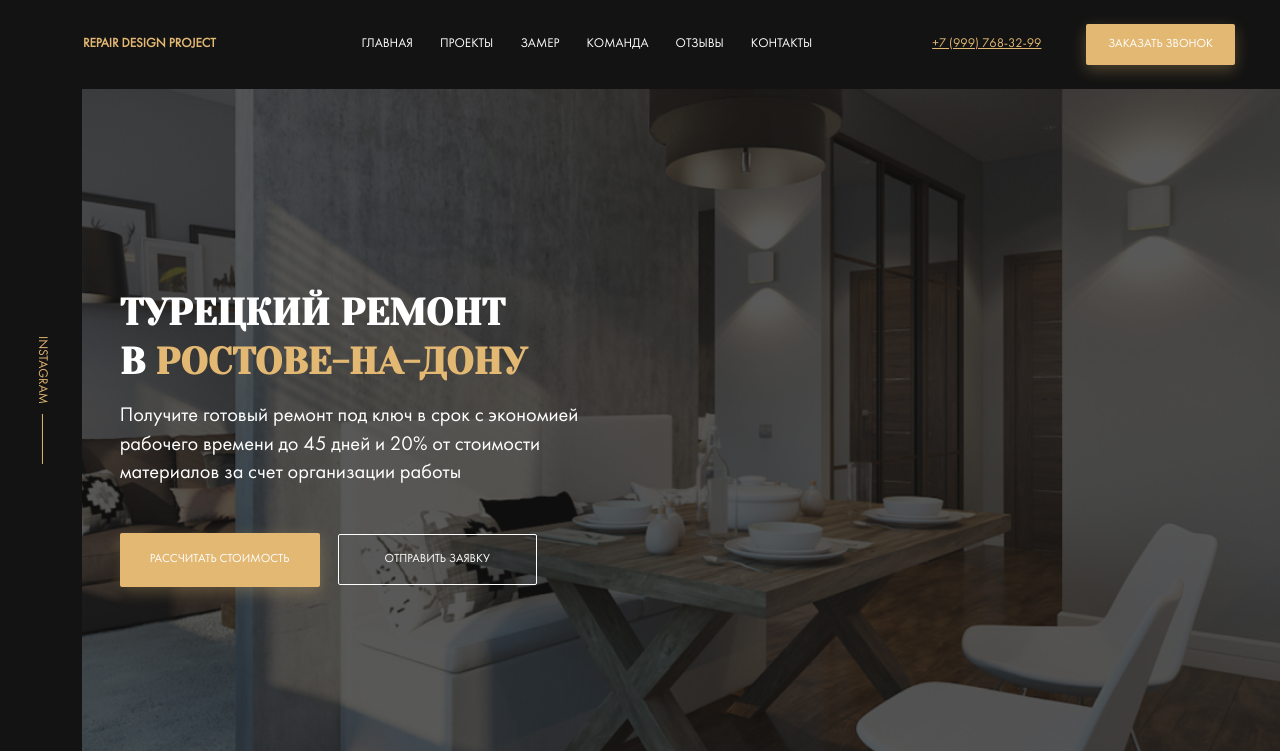
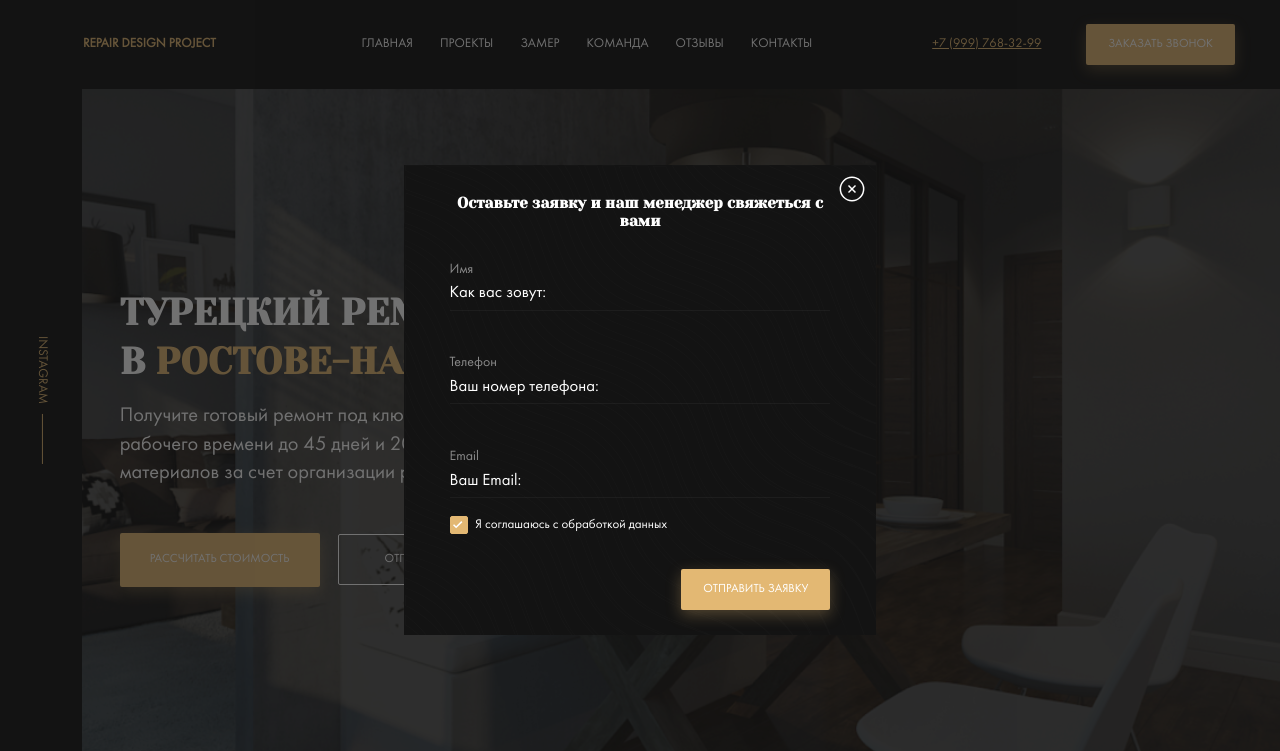
Before and after one commit to IllyaLotvin/RepairDesign, a website: page index.html in a window 1280 px wide. Shown: the top 751 px of the page. Drawn offline with Linux system fonts and the light colour scheme; files whose address does not match are found by name.

Commit message:
feat: add modal dialoge

```diff
--- a/index.html
+++ b/index.html
@@ -224,5 +224,24 @@
       </section>
       <!-- /.section design -->
     </main>
+    <div class="modal">
+      <div class="modal__dialog">
+        <button class="modal__close"></button>
+        <h3 class="modal__title">Оставьте заявку и наш менеджер свяжеться с вами</h3>
+        <form action="#" class="form modal__form">
+          <label for="user-name" class="label form__label label--light">Имя</label>
+          <input type="text" class="input  modal__input" id="user-name" placeholder="Как вас зовут:">
+          <label for="user-phone" class="label form__label label--light">Телефон</label>
+          <input type="tel" class="input modal__input" id="user-phone" placeholder="Ваш номер телефона:">
+          <label for="user-email" class="label form__label label--light">Email</label>
+          <input type="email" class="input modal__input" id= "user-email" placeholder="Ваш Email:">
+          <div class="policy modal__policy">
+            <input type="checkbox" name="policy-checkbox" class="policy__checkbox" id="policy-checkbox" checked>
+            <label for="policy-checkbox" class="policy__label">Я соглашаюсь с обработкой данных</label>
+          </div>
+          <button class="button button--primary modal__button">Отправить заявку</button>
+        </form>
+      </div>
+    </div>
   </body>
 </html>
--- a/sass/_interface.sass
+++ b/sass/_interface.sass
@@ -23,3 +23,36 @@
 
 .hero__primary
     padding: 20px 30px
+.label
+    font-size: 1.07rem
+    &--light
+        color: rgba($white, 0.5)
+.input
+    border: none
+    border-bottom: 1px solid rgba(54, 54, 54, 0.3)
+    background-color: transparent
+    font-size: 1.285rem
+    color: $white
+    padding: 0.5rem 0
+    &::placeholder
+        color: $white
+.policy
+
+    &__checkbox
+        opacity: 0
+        visibility: hidden
+        &:checked +
+            .policy__label
+                &::before
+                    background: $primary url('../img/galya.svg') no-repeat center / 0.8rem
+    &__label
+        display: flex
+        align-items: center
+        cursor: pointer
+        &::before
+            content: ' '
+            width: 18px
+            height: 18px
+            border: 1px solid $primary
+            border-radius: 2px
+            margin-right: 0.6rem
--- a/sass/style.sass
+++ b/sass/style.sass
@@ -8,4 +8,5 @@
 @import 'templates/hero'
 @import 'templates/types'
 @import 'templates/design'
+@import 'templates/modal'
 @import 'media'
--- /dev/null
+++ b/sass/templates/_modal.sass
@@ -0,0 +1,46 @@
+.modal
+    position: fixed
+    top: 0
+    right: 0
+    bottom: 0
+    left: 0
+    width: 100%
+    height: 100%
+    background-color: rgba($dark, 0.6)
+    z-index: 100
+    display: flex
+    align-items: center
+    justify-content: center
+    &__dialog
+        position: relative
+        background: $dark url('../img/lines.svg')
+        padding: 2.357rem 3.5rem 1.928rem
+        color: $white
+        max-width: 36.3rem
+    &__close
+        position: absolute
+        right: 0
+        top: 0
+        width: 28px
+        height: 28px
+        background: transparent url('../img/close-modal.svg') no-repeat center
+        border: none
+        margin: 10px
+        &:hover
+            cursor: pointer
+    &__title
+        font-family: 'Yeseva One', cursive
+        text-align: center
+        margin: 0
+        margin-bottom: 2.4rem
+    &__form
+        display: flex
+        flex-direction: column
+    &__input
+        margin-bottom: 3.428rem
+        &:last-of-type
+            margin-bottom: 0
+    &__policy
+        margin-bottom: 2.7rem
+    &__button
+        align-self: flex-end
```
Also changed, not shown: css/style.css, img/close-modal.svg (added), img/galya.svg (added), img/lines.svg (added), sass/_variables.sass (line endings or trailing spaces).
